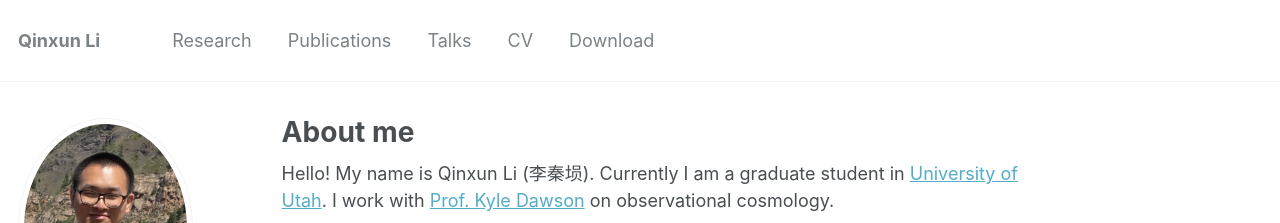
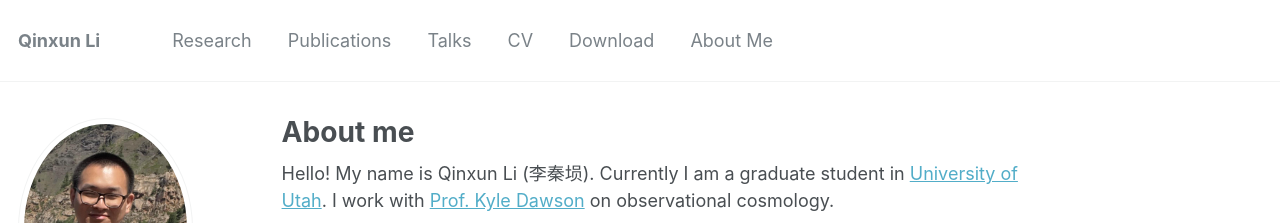
Before and after one commit to qxli2333/qxli2333.github.io, a Jekyll site: the page built from _pages/about.md, in a window 1280 px wide. Shown: the top 223 px of the page. Built offline with Jekyll 4.4.1, drawn with Linux system fonts in a browser that asks for light colours; some web fonts are replaced.

Commit message:
modified:   _data/navigation.yml

```diff
--- a/_data/navigation.yml
+++ b/_data/navigation.yml
@@ -18,5 +18,8 @@ main:
   - title: "Download"
     url: /download/
 
+  - title: "About Me"
+    url: /about/
+
   # - title: "Guide"
   #   url: /markdown/
```
